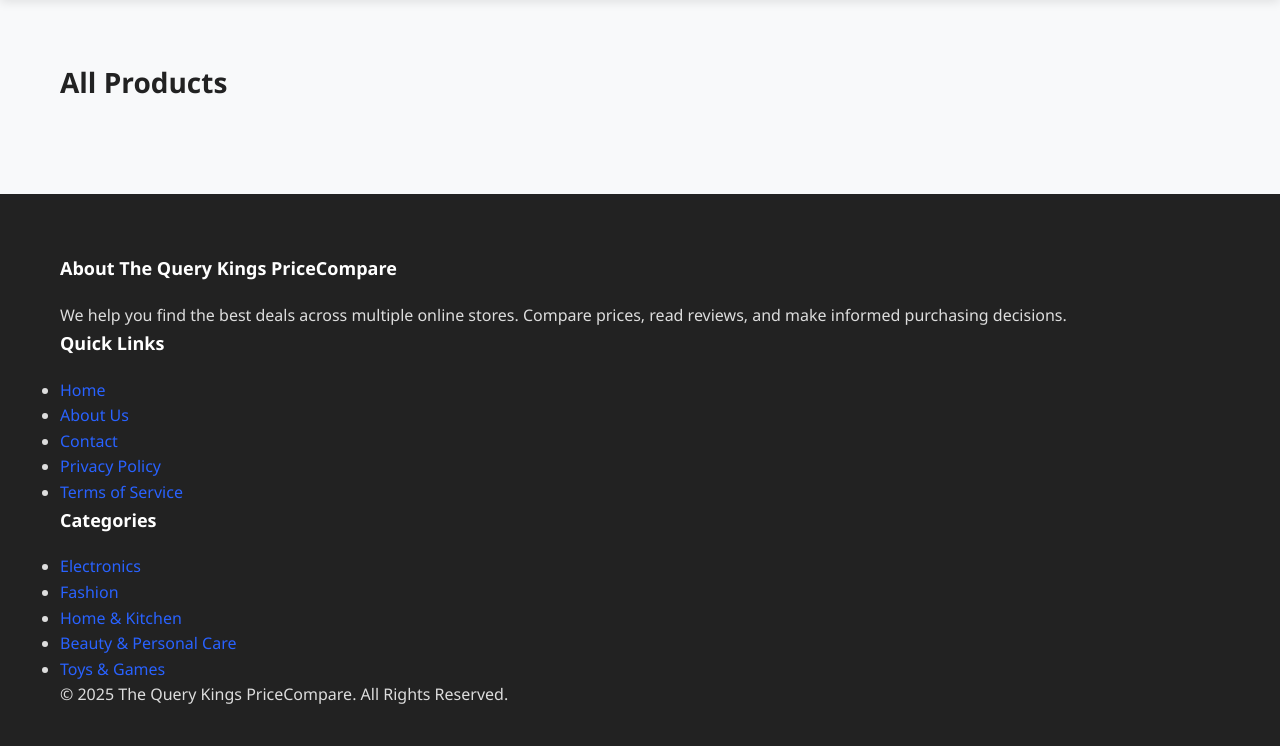
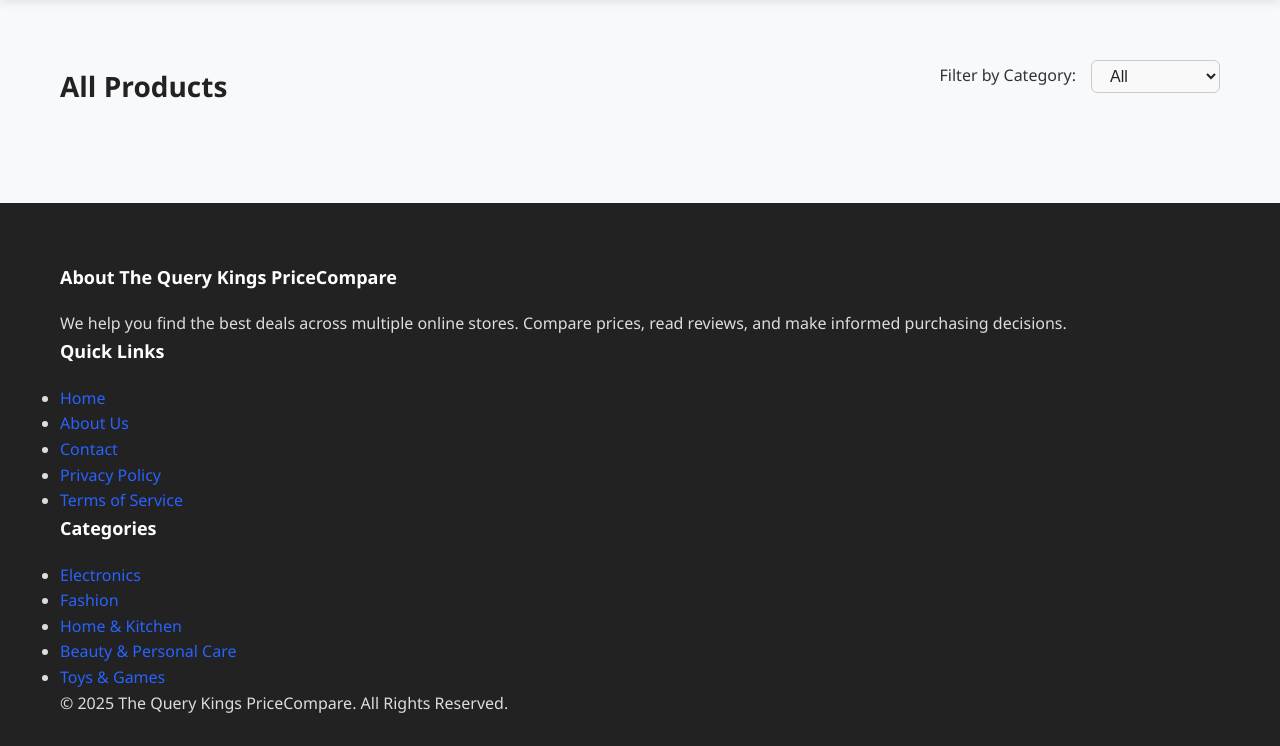
Before and after one commit to u24574547/COS_221_Assignment_5, a PHP site: page /?page=viewall in a window 1280 px wide. Shown: the part 154-900 px from the top of the page. Before the commit the page ends 858 px from the top, so only its background shows below. Run offline with PHP 8.4, Linux system fonts and the light colour scheme; some libraries are stand-ins or nearby versions.

Commit message:
added a basic filter drop down

```diff
--- a/cos221prac/PA5/css/style.css
+++ b/cos221prac/PA5/css/style.css
@@ -741,3 +741,34 @@
   align-items: center;
   gap: 5px;
 }
+
+
+/* Category filter styles */
+.product-filters {
+  display: flex;
+  align-items: center;
+  gap: 10px;
+  margin-bottom: 20px;
+}
+
+.product-filters label {
+  font-weight: 500;
+  color: #333;
+  margin-right: 5px;
+}
+
+#category-filter {
+  padding: 6px 14px;
+  border: 1px solid #ccc;
+  border-radius: 6px;
+  background: #f9f9f9;
+  font-size: 1rem;
+  color: #222;
+  transition: border-color 0.2s;
+}
+
+#category-filter:focus {
+  border-color: #007bff;
+  outline: none;
+  background: #fff;
+}
--- a/cos221prac/PA5/pages/viewall.php
+++ b/cos221prac/PA5/pages/viewall.php
@@ -2,7 +2,16 @@
 <section class="featured-products">
   <div class="section-header">
     <h2>All Products</h2>
-    <!-- You can add a filter or sort button here if needed -->
+    <div class="product-filters">
+      <label for="category-filter">Filter by Category:</label>
+      <select id="category-filter">
+      <option value="all">All</option>
+      <option value="electronics">Electronics</option>
+      <option value="clothing">Clothing</option>
+      <option value="books">Books</option>
+      <!-- Add categories dynamically?-->
+      </select>
+    </div>
   </div>
   <div class="product-grid">
     <!-- Product cards will be populated here by populate.js -->
```
